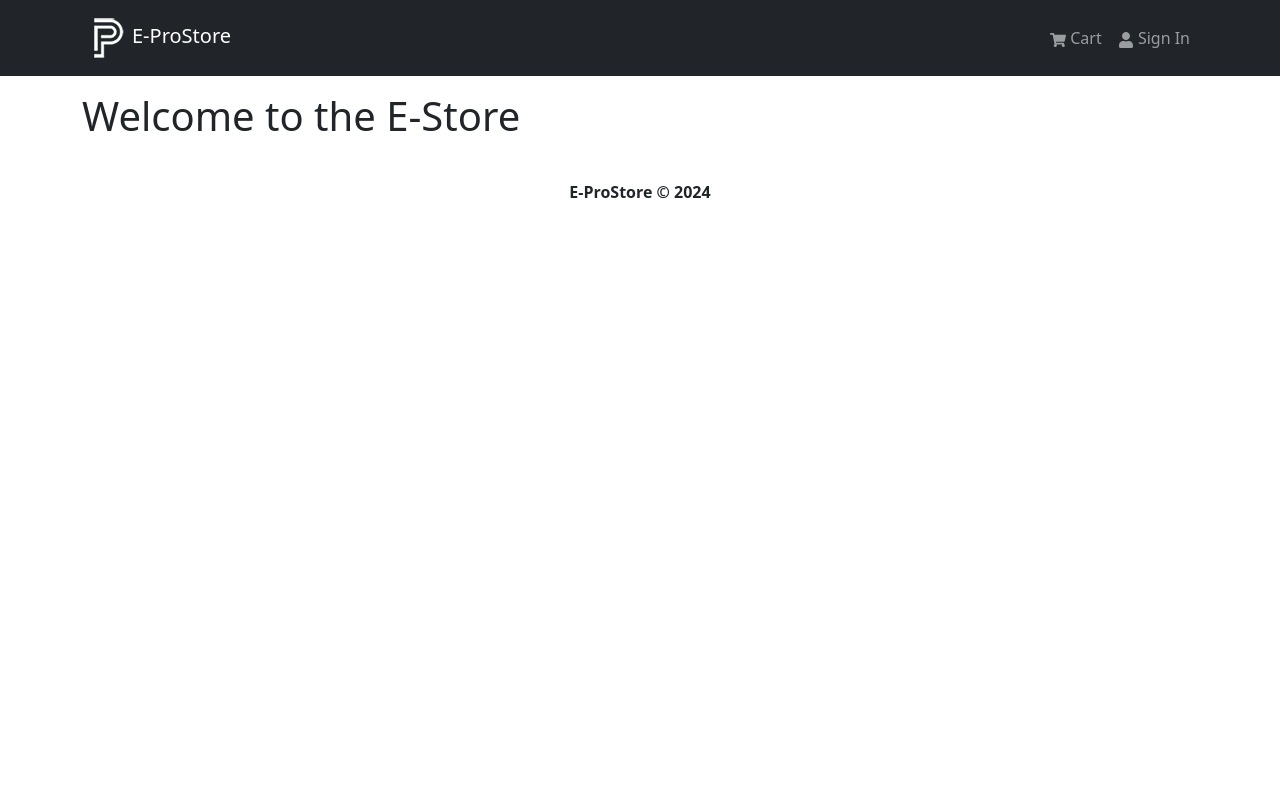
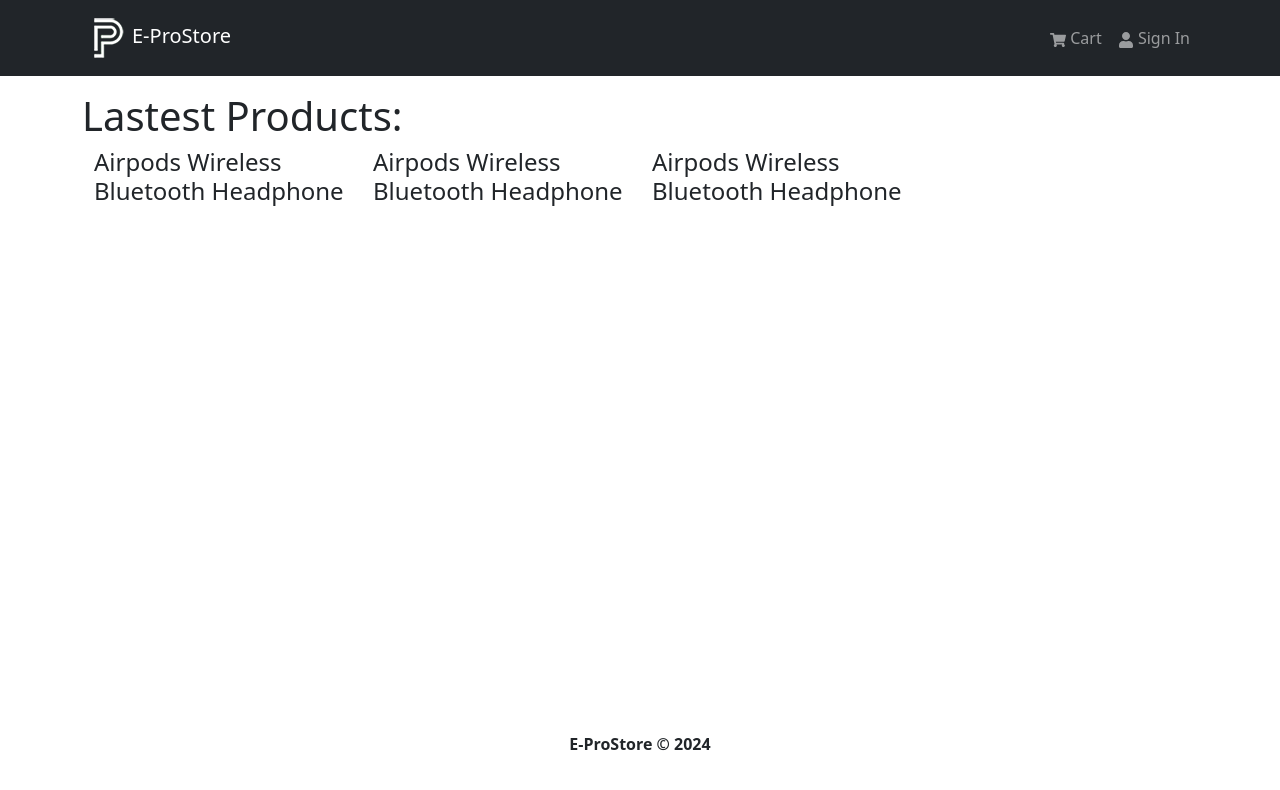
Before and after one commit to Abdullah-Arshad03/E-Commerce-Store, a React (Create React App) app in the folder frontend/: page / in a window 1280 px wide. Shown: the top 790 px of the page. Built offline with nearby package versions, Linux system fonts and the light colour scheme.

Commit message:
working on the product cards

```diff
--- a/frontend/src/App.js
+++ b/frontend/src/App.js
@@ -2,16 +2,15 @@ import React from "react";
 import Header from "./components/Header";
 import { Container } from "react-bootstrap";
 import Footer from "./components/Footer";
-
-
+import HomeScreen from "./screens/HomeScreen";
 
 const App = () =>{
   return (<>
   <Header/>
   <main className="py-3">
     <Container>
-  <h1>Welcome to the E-Store</h1>
-  </Container>
+    <HomeScreen/>
+   </Container>
   </main>
   <Footer/>
 
--- a/frontend/src/index.js
+++ b/frontend/src/index.js
@@ -1,6 +1,6 @@
 import React from 'react';
 import ReactDOM from 'react-dom/client';
-// import './assets/styles/index.css';
+import './assets/styles/index.css';
 import './assets/styles/bootstrap.custom.css'
 import App from './App';
 import reportWebVitals from './reportWebVitals';
--- a/frontend/src/screens/homeScreen.js
+++ b/frontend/src/screens/homeScreen.js
@@ -1,10 +1,24 @@
 import React from "react";
+import { Row , Col} from "react-bootstrap";
+import { Container } from "react-bootstrap";
+import {products} from '../products.js'
 
-const homeScreen = () =>{
+const HomeScreen = () =>{
     return(<>
+
+      <h1>Lastest Products:</h1>
+      <Container>
+      <Row>
+      {products.map((product)=>(
+        <Col sm={12} md={6} lg={4} xl={3}>
+          <h4>{product.name}</h4>
+        </Col>
+      ))}
+      </Row>
+      </Container>
 
 
     </>)
 }
 
-export default homeScreen
+export default HomeScreen
```
Also changed, not shown: frontend/src/components/Product.js (added, +16 -0 lines).
